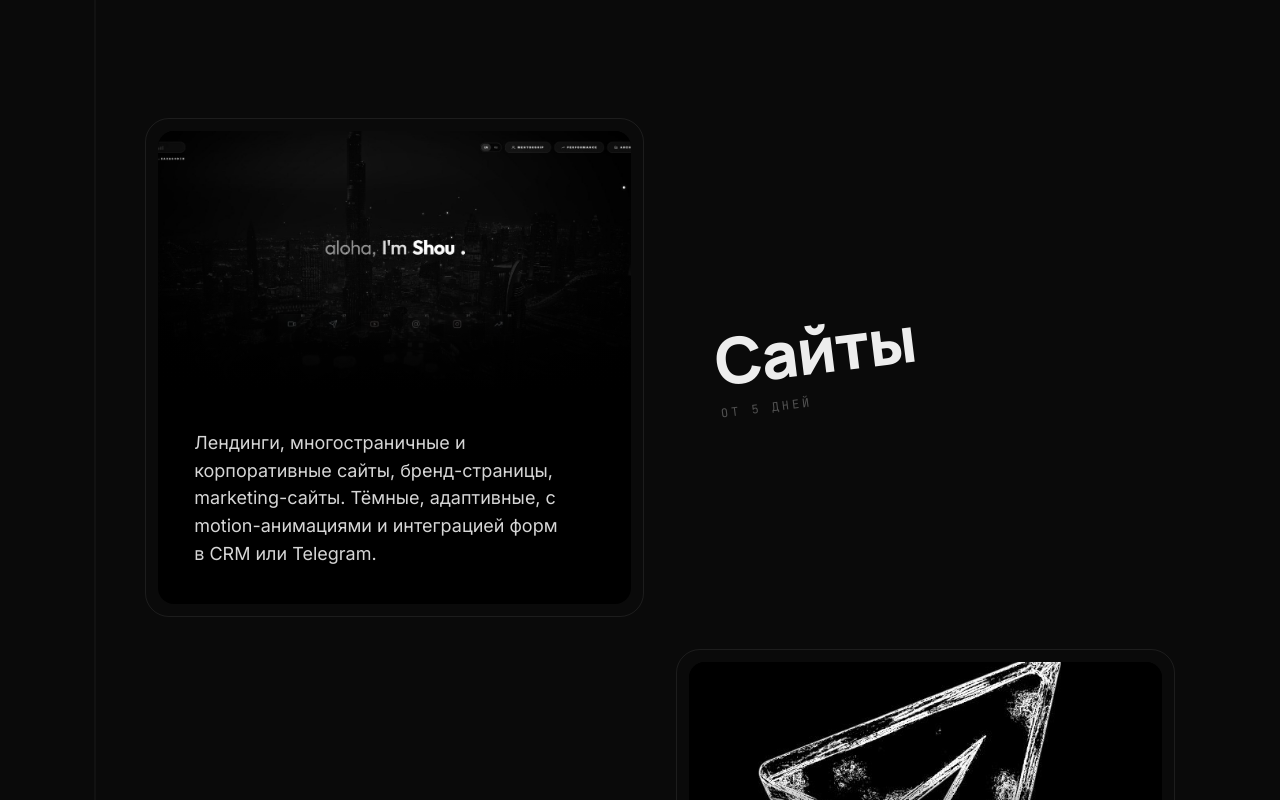
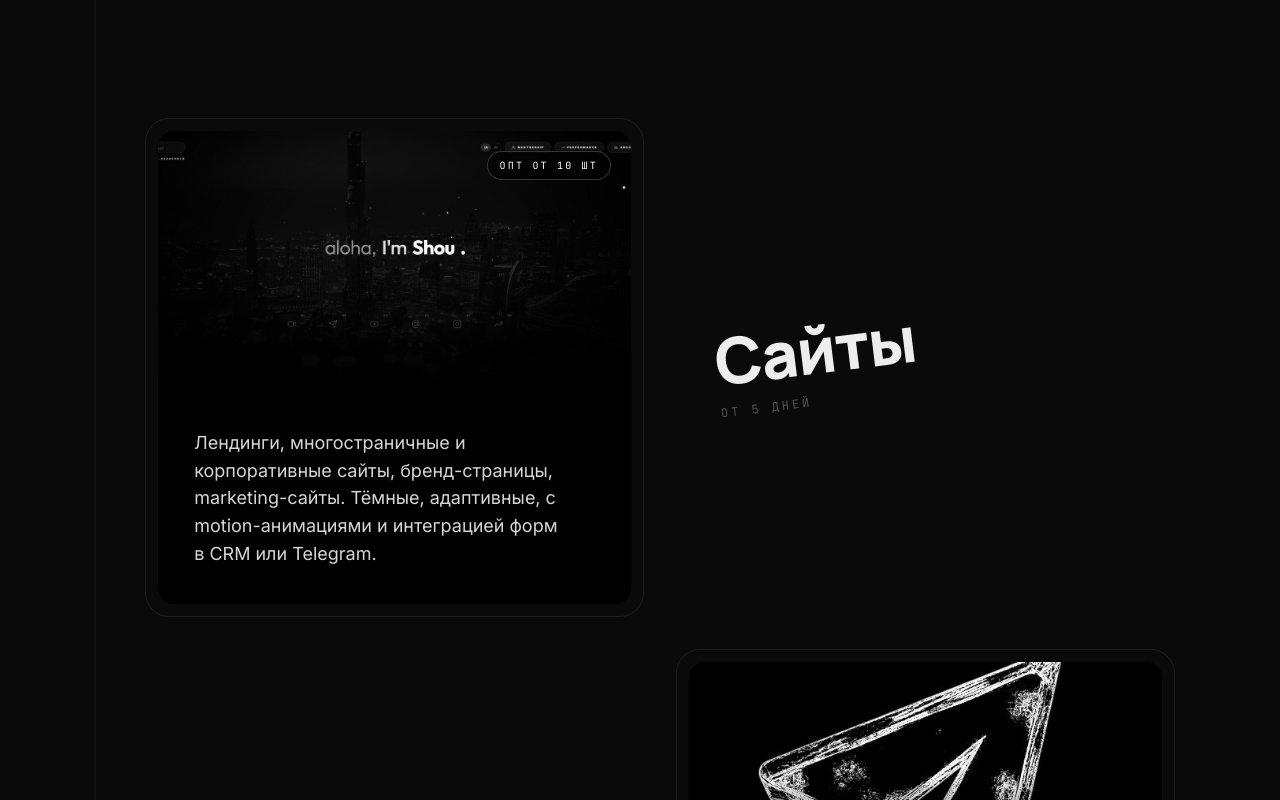
Before and after one commit to iamshouu/temat, a React (Vite) app: page / in a window 1280 px wide. Shown: the part 1320-2120 px from the top of the page. Built offline with nearby package versions, Linux system fonts and the light colour scheme; a web font is replaced by a local one.

Commit message:
feat(service-card): add optional pill-badge in top-right corner — 'опт от 10 шт' on Сайты card

```diff
--- a/src/components/ServiceCard.tsx
+++ b/src/components/ServiceCard.tsx
@@ -4,9 +4,10 @@ type Props = {
   title: string
   body: string
   image: string
+  badge?: string
 }
 
-export function ServiceCard({ title, body, image }: Props) {
+export function ServiceCard({ title, body, image, badge }: Props) {
   return (
     <article className="relative aspect-square w-full rounded-3xl border border-white/[0.08] p-2 md:p-3">
       <GlowingEffect
@@ -22,6 +23,20 @@ export function ServiceCard({ title, body, image }: Props) {
         className="relative h-full w-full rounded-2xl overflow-hidden"
         style={{ background: '#000000' }}
       >
+        {/* Pill-бэдж в правом верхнем углу */}
+        {badge && (
+          <span
+            className="absolute top-4 md:top-5 right-4 md:right-5 z-30 font-mono text-[10px] uppercase tracking-[0.22em] text-white px-3 py-1.5 rounded-full border border-white/20"
+            style={{
+              background: 'rgba(0,0,0,0.55)',
+              backdropFilter: 'blur(10px)',
+              WebkitBackdropFilter: 'blur(10px)',
+            }}
+          >
+            {badge}
+          </span>
+        )}
+
         {/* Image — верхняя часть карточки, абсолютно позиционирована */}
         <div className="absolute inset-x-0 top-0 h-[62%] overflow-hidden">
           <img
--- a/src/components/Services.tsx
+++ b/src/components/Services.tsx
@@ -11,6 +11,7 @@ const SERVICES = [
     sub: 'от 5 дней',
     body: 'Лендинги, многостраничные и корпоративные сайты, бренд-страницы, marketing-сайты. Тёмные, адаптивные, с motion-анимациями и интеграцией форм в CRM или Telegram.',
     image: '/services/landing.jpg',
+    badge: 'опт от 10 шт',
   },
   {
     id: '02',
@@ -80,6 +81,7 @@ export function Services() {
                   title={s.title}
                   body={s.body}
                   image={s.image}
+                  badge={(s as { badge?: string }).badge}
                 />
               </motion.div>
 
```
